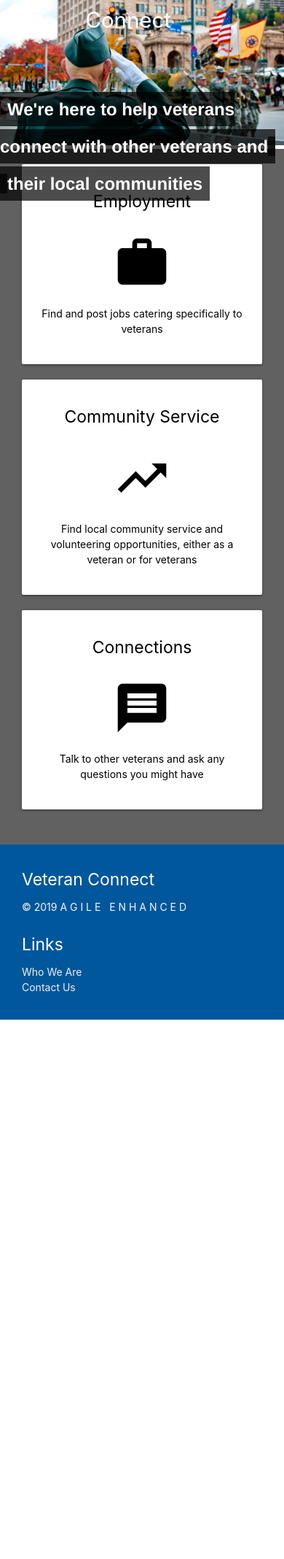
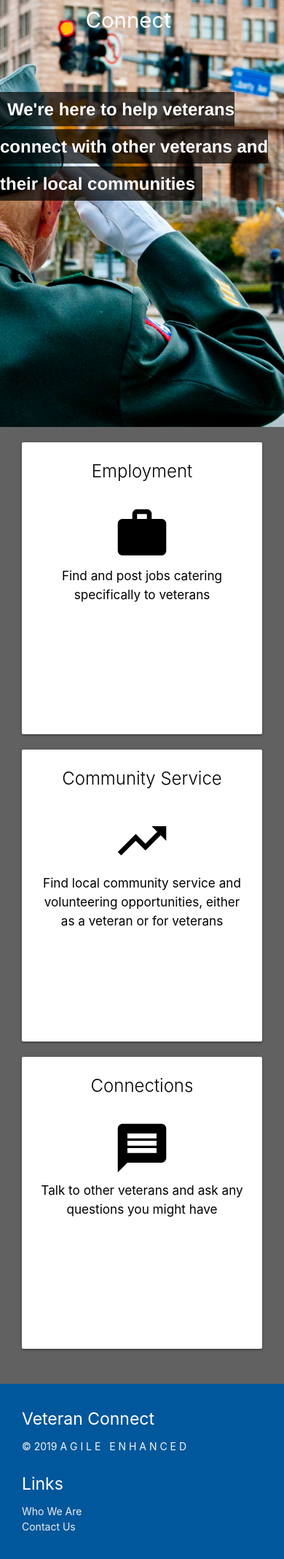
Before and after one commit to underthelaurels/VeteranWebsite, a Flask app: page / in a window 390 px wide. Shown: the part 56-2192 px from the top of the page at 73% size. Before the commit the page ends 1453 px from the top, so only its background shows below. Run offline with Flask 2, Linux system fonts and the light colour scheme.

Commit message:
Added mobile background image, finished db schema for now

```diff
--- a/static/css/custom.css
+++ b/static/css/custom.css
@@ -19,10 +19,10 @@
 /* Homepage */
 .image-container {
     position: realative;
-    width: 100%;
 }
 
 .image-container img {
+    height: 100%;
     width: 100%;
 }
 
@@ -48,3 +48,21 @@
 .homepage-cards i {
     font-size: 80px;
 }
+
+@media only screen and (max-width: 600px) {
+    #desktop-salute {
+        display: none;
+    }
+    #mobile-salute {
+        display: block;
+    }
+}
+
+@media only screen and (min-width: 600px) {
+    #desktop-salute {
+        display: block;
+    }
+    #mobile-salute {
+        display: none;
+    }
+}
--- a/templates/homepage.html
+++ b/templates/homepage.html
@@ -7,37 +7,43 @@
 {% block content %}
 <!-- Overview of what VeternConnect is all about -->
 <!-- We're fighting to give all veterans the opportunities they deserve -->
-<div class="image-container">
-    <img src="static/img/salute.jpg" alt="Veteran Saluting" class="responsive-img">
-    <h3><span>We're here to help veterans connect with other veterans and<span class="spacer"></span><br /><span
-                class="spacer"></span>their local communities</span></h3>
+<div class="image-container grey darken-2">
+    <img id="desktop-salute" src="static/img/salute.jpg" alt="Veteran Saluting">
+    <img id="mobile-salute" src="static/img/salute-mobile.jpg" alt="Veteran Saluting">
+    <h3><span>We're here to help veterans connect with other veterans and their local communities</span></h3>
 </div>
 
 <div class="section center grey darken-2 white-text">
     <div class="container homepage-cards">
         <div class="row">
             <div class="col s12 m6 l4">
-                <div class="card-panel black-text">
-                    <h5>Employment</h5>
+                <div class="card medium">
+                    <div class="card-content black-text">
+                        <span class="card-title">Employment</span>
                         <br />
                         <i class="material-icons">work</i>
-                    <p class=>Find and post jobs catering specifically to veterans</p>
+                        <p class="flow-text">Find and post jobs catering specifically to veterans</p>
+                    </div>
                 </div>
             </div>
             <div class="col s12 m6 l4">
-                <div class="card-panel black-text">
-                    <h5>Community Service</h5>
+                <div class="card medium">
+                    <div class="card-content black-text">
+                        <span class="card-title">Community Service</span>
                         <br />
                         <i class="material-icons">trending_up</i>
-                    <p>Find local community service and volunteering opportunities, either as a veteran or for veterans</p>
+                        <p class="flow-text">Find local community service and volunteering opportunities, either as a veteran or for veterans</p>
+                    </div>
                 </div>
             </div>
             <div class="col s12 m6 l4">
-                <div class="card-panel black-text">
-                    <h5>Connections</h5>
+                <div class="card medium">
+                    <div class="card-content black-text">
+                        <span class="card-title">Connections</span>
                         <br />
                         <i class="material-icons">message</i>
-                    <p>Talk to other veterans and ask any questions you might have</p>
+                        <p class="flow-text">Talk to other veterans and ask any questions you might have</p>
+                    </div>
                 </div>
             </div>
         </div>
```
Also changed, not shown: schema.sql (+42 -0 lines), static/img/salute-mobile.jpg (added). Lines whose indentation alone changed are shown as unchanged.
